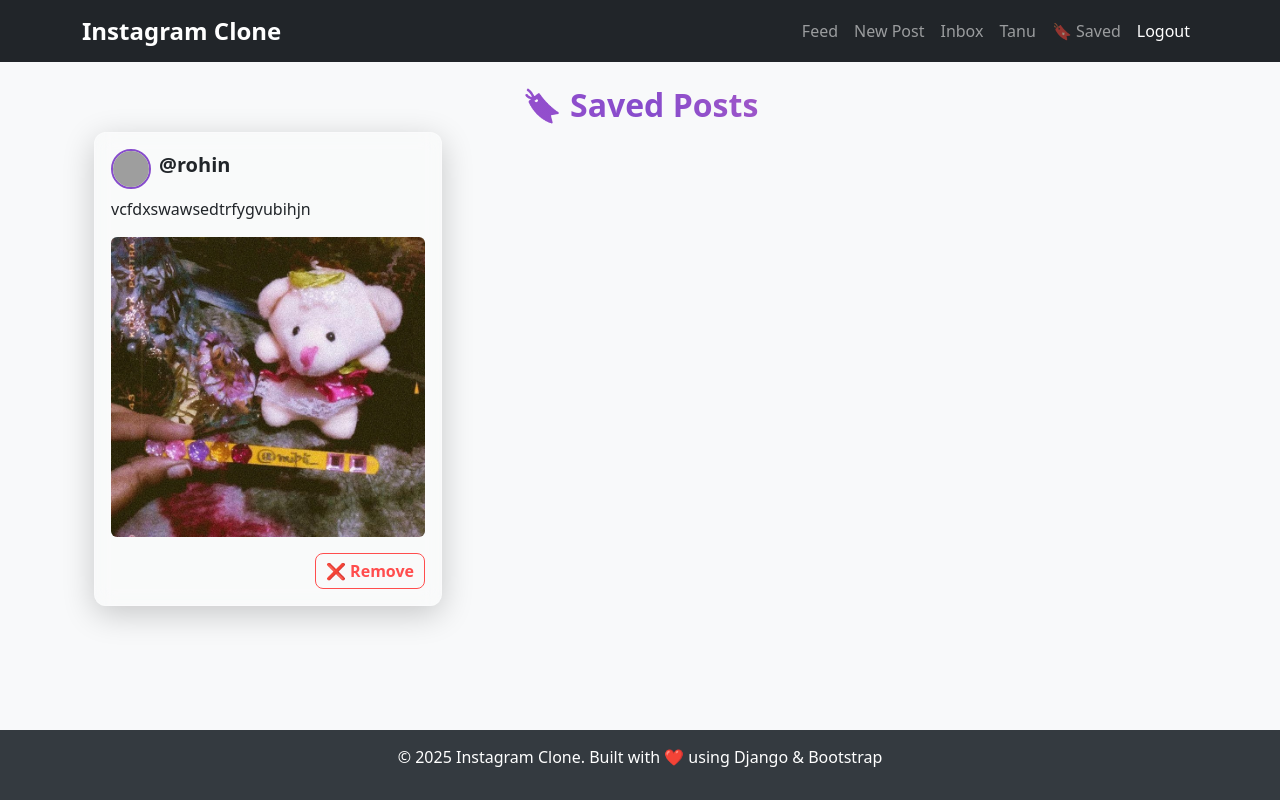
After one commit to TanushreeMohanty/Instaverse, a Django app: page /posts/saved/ in a window 1280 px wide. The commit adds this page. Run offline with Django 5.2, Linux system fonts and the light colour scheme; a user stored in the database is signed in; data comes from the database, SQL or seed files in the repository; both versions use the stored data as it was after the commit; grey boxes are pictures that could not be loaded.

Commit message:
Bookmark (save) posts

```diff
--- a/posts/models.py
+++ b/posts/models.py
@@ -26,3 +26,14 @@ class DirectMessage(models.Model):
 
     def __str__(self):
         return f"{self.sender} → {self.receiver} | {self.timestamp.strftime('%Y-%m-%d %H:%M')}"
+
+class Bookmark(models.Model):
+    user = models.ForeignKey(settings.AUTH_USER_MODEL, on_delete=models.CASCADE)
+    post = models.ForeignKey(Post, on_delete=models.CASCADE)
+    saved_at = models.DateTimeField(auto_now_add=True)
+
+    class Meta:
+        unique_together = ('user', 'post')  # Ensure a user can save a post only once
+
+    def __str__(self):
+        return f"{self.user.username} bookmarked {self.post.id}"
--- a/posts/urls.py
+++ b/posts/urls.py
@@ -1,6 +1,6 @@
 from django.urls import path
 from . import views
-from .views import feed, create_post, edit_post, delete_post,like_unlike_post,send_message,inbox
+from .views import feed, create_post, edit_post, delete_post,like_unlike_post,send_message,inbox,bookmark_post,saved_posts
 
 urlpatterns = [
     path('', views.home, name='home'),
@@ -11,5 +11,7 @@ urlpatterns = [
     path('like/<int:post_id>/', like_unlike_post, name='like_post'),
     path('send_message/<int:post_id>/', send_message, name='send_message'),
     path('inbox/', inbox, name='inbox'),
+    path('bookmark/<int:post_id>/', bookmark_post, name='bookmark_post'),
+    path('saved/', saved_posts, name='saved_posts'),
 
 ]
--- a/posts/views.py
+++ b/posts/views.py
@@ -1,6 +1,6 @@
 from django.shortcuts import render, redirect,get_object_or_404
 from django.contrib.auth.decorators import login_required
-from .models import Post,DirectMessage
+from .models import Post,DirectMessage,Bookmark
 from .forms import PostForm,DirectMessageForm
 from django.http import JsonResponse
 
@@ -85,3 +85,24 @@ def send_message(request, post_id):
 def inbox(request):
     messages = DirectMessage.objects.filter(receiver=request.user).order_by('-timestamp')
     return render(request, 'inbox.html', {'messages': messages})
+
+@login_required
+def bookmark_post(request, post_id):
+    post = get_object_or_404(Post, id=post_id)
+    bookmark, created = Bookmark.objects.get_or_create(user=request.user, post=post)
+
+    if created:
+        saved = True  # If a new bookmark was created, mark as saved
+    else:
+        bookmark.delete()  # If already saved, remove it (toggle feature)
+        saved = False  # Mark as unsaved
+
+    # Handle both AJAX & normal requests
+    if request.headers.get("X-Requested-With") == "XMLHttpRequest":
+        return JsonResponse({"saved": saved})
+
+    return redirect(request.META.get("HTTP_REFERER", "feed"))  # Redirect back to the previous page or feed
+@login_required
+def saved_posts(request):
+    bookmarks = Bookmark.objects.filter(user=request.user).select_related('post')
+    return render(request, 'saved_posts.html', {'bookmarks': bookmarks})
--- a/templates/base.html
+++ b/templates/base.html
@@ -57,6 +57,10 @@
                                 {{ user.username }}
                             </a>
                         </li>
+                        {% if user.is_authenticated %}
+                            <li class="nav-item"><a class="nav-link" href="{% url 'saved_posts' %}">🔖 Saved</a></li>
+                        {% endif %}
+
                         <li class="nav-item">
                             <a class="nav-link btn btn-danger btn-sm text-white" href="{% url 'logout' %}">Logout</a>
                         </li>
--- /dev/null
+++ b/templates/saved_posts.html
@@ -0,0 +1,121 @@
+{% extends "base.html" %}
+
+{% block content %}
+<div class="container mt-4">
+    <h2 class="text-center text-gradient">🔖 Saved Posts</h2>
+
+    {% if bookmarks %}
+        <div class="row">
+            {% for bookmark in bookmarks %}
+                <div class="col-md-6 col-lg-4">
+                    <div class="card glass-card p-3 mb-4">
+                        <!-- User Info -->
+                        <div class="d-flex align-items-center">
+                            <img src="{{ bookmark.post.user.profile_picture.url }}" class="profile-pic me-2">
+                            <h5 class="fw-bold">@{{ bookmark.post.user.username }}</h5>
+                        </div>
+
+                        <!-- Post Content -->
+                        <p class="mt-2">{{ bookmark.post.caption }}</p>
+
+                        <!-- Post Image -->
+                        {% if bookmark.post.image %}
+                            <img src="{{ bookmark.post.image.url }}" class="img-fluid rounded post-img">
+                        {% endif %}
+
+                        <!-- Remove Bookmark Button -->
+                        <div class="text-end mt-3">
+                            <a href="{% url 'bookmark_post' bookmark.post.id %}" class="btn btn-remove">
+                                ❌ Remove
+                            </a>
+                        </div>
+                    </div>
+                </div>
+            {% endfor %}
+        </div>
+    {% else %}
+        <p class="text-muted text-center">You haven't saved any posts yet!</p>
+    {% endif %}
+</div>
+
+<style>
+    /* Gradient Text */
+    .text-gradient {
+        background: linear-gradient(45deg, #C65BCF, #874CCC, #F27BBD);
+        -webkit-background-clip: text;
+        -webkit-text-fill-color: transparent;
+        font-weight: bold;
+    }
+
+    /* Glassmorphism Card */
+    .glass-card {
+        background: rgba(255, 255, 255, 0.15);
+        backdrop-filter: blur(10px);
+        border-radius: 12px;
+        padding: 20px;
+        box-shadow: 0 8px 32px rgba(0, 0, 0, 0.2);
+        border: 1px solid rgba(255, 255, 255, 0.3);
+        transition: transform 0.3s ease-in-out;
+    }
+
+    /* Hover Effect */
+    .glass-card:hover {
+        transform: scale(1.05);
+    }
+
+    /* Profile Picture */
+    .profile-pic {
+        width: 40px;
+        height: 40px;
+        border-radius: 50%;
+        object-fit: cover;
+        border: 2px solid #874CCC;
+    }
+
+    /* Post Image */
+    .post-img {
+        width: 100%;
+        max-height: 300px;
+        object-fit: cover;
+        border-radius: 10px;
+        transition: transform 0.3s ease-in-out;
+    }
+
+    .post-img:hover {
+        transform: scale(1.03);
+    }
+
+    /* Remove Bookmark Button */
+    .btn-remove {
+        background-color: transparent;
+        color: #ff4d4d;
+        font-weight: bold;
+        border: 1px solid #ff4d4d;
+        padding: 5px 10px;
+        border-radius: 8px;
+        transition: 0.3s;
+    }
+
+    .btn-remove:hover {
+        background-color: #ff4d4d;
+        color: white;
+        transform: scale(1.1);
+    }
+
+    /* Responsive Adjustments */
+    @media (max-width: 768px) {
+        .container {
+            padding: 15px;
+        }
+
+        .profile-pic {
+            width: 35px;
+            height: 35px;
+        }
+
+        .post-img {
+            max-height: 250px;
+        }
+    }
+</style>
+{% endblock %}
```
Also changed, not shown: templates/feed.html (+53 -2 lines), db.sqlite3, posts/migrations/0009_bookmark.py (added).
